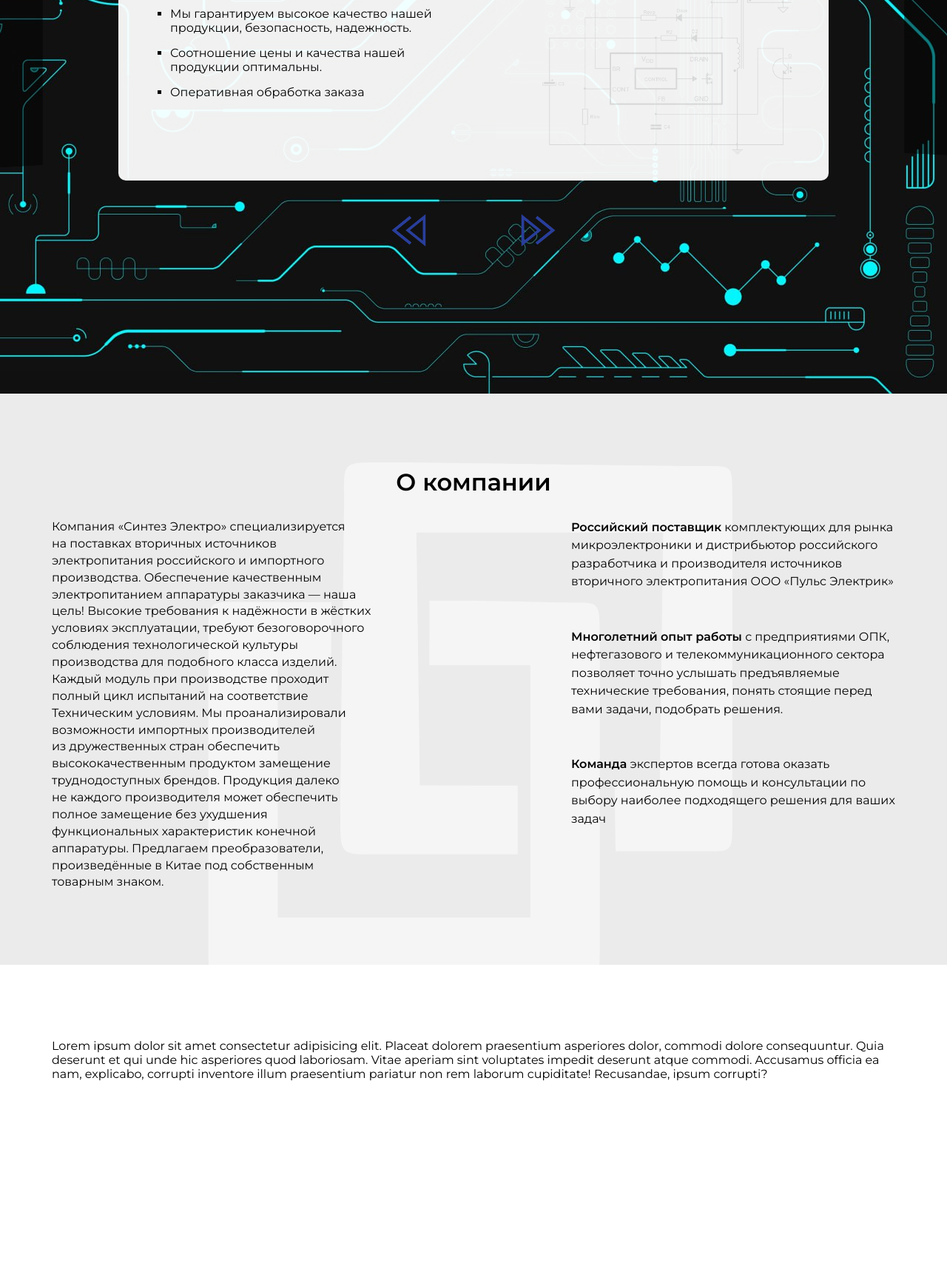
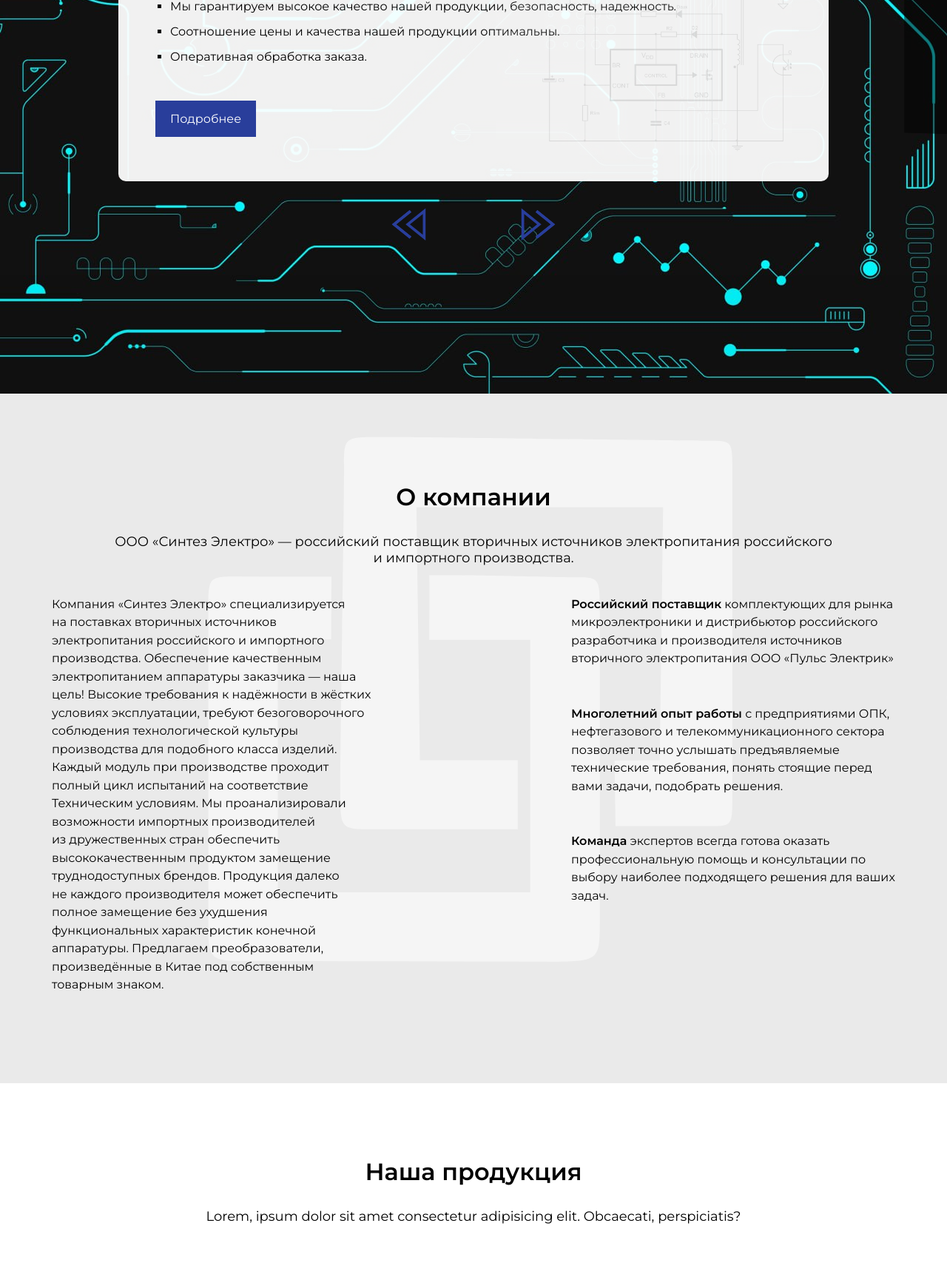
Before and after one commit to Vretypo/sntz-wbst, a plain HTML site: page index.html in a window 1280 px wide. Shown: the part 368-2098 px from the top of the page at 74% size. Before the commit the page ends 1929 px from the top, so only its background shows below. Drawn offline with nearby package versions, Linux system fonts and the light colour scheme; a web font is replaced by a local one.

Commit message:
fix some minor css issues

```diff
--- a/index.html
+++ b/index.html
@@ -25,7 +25,7 @@
 								id="path1" sodipodi:nodetypes="cccccccccccccccczcccccccccccccccccccccccccccccccccczzczzczzczzccc" />
 						</g>
 					</svg>
-					<span class="logo-text">СИНТЕЗ ЭЛЕКТРО</span>
+					<h1 class="logo-text">СИНТЕЗ ЭЛЕКТРО</h1>
 				</a>
 				<nav class="navigation">
 					<ul class="nav-list">
@@ -61,7 +61,7 @@
 			<div class="swiper">
 				<div class="swiper-wrapper">
 					<div class="swiper-slide">
-						<div class="carousel-item-card">
+						<div class="carousel-item-card carousel-advantages">
 							<div class="item-card-title"><span>Почему именно "Синтез Электро"?</span></div>
 							<div class="item-card-content">
 								<div class="item-card-description">
@@ -69,7 +69,7 @@
 										<li class="advantage-item">Мы гарантируем высокое качество нашей продукции, безопасность,
 											надежность.</li>
 										<li class="advantage-item">Соотношение цены и качества нашей продукции оптимальны.</li>
-										<li class="advantage-item">Оперативная обработка заказа</li>
+										<li class="advantage-item">Оперативная обработка заказа.</li>
 									</ul>
 									<button class="primary-btn">Подробнее</button>
 								</div>
@@ -78,32 +78,21 @@
 					</div>
 					<div class="swiper-slide">
 						<div class="carousel-item-card">
-							<div class="item-card-title"><span>Почему именно "Синтез Электро 2"?</span></div>
 							<div class="item-card-content">
-								<div class="item-card-description">
-									<ul class="advantage-list">
-										<li class="advantage-item">Мы гарантируем высокое качество нашей продукции, безопасность,
-											надежность.</li>
-										<li class="advantage-item">Соотношение цены и качества нашей продукции оптимальны.</li>
-										<li class="advantage-item">Оперативная обработка заказа</li>
-									</ul>
+								<div class="item-card-description production-slide">
+									<div class="production-slide-descr">
+										Lorem ipsum dolor sit amet consectetur adipisicing elit. Voluptas, commodi.
+									</div>
+									<div class="production-slide-img">
+										<img src="assets/carousel/production/1.jpg" alt="">
+									</div>
 								</div>
 							</div>
 						</div>
 					</div>
 					<div class="swiper-slide">
-						<div class="carousel-item-card">
-							<div class="item-card-title"><span>Почему именно "Синтез Электро 3"?</span></div>
-							<div class="item-card-content">
-								<div class="item-card-description">
-									<ul class="advantage-list">
-										<li class="advantage-item">Мы гарантируем высокое качество нашей продукции, безопасность,
-											надежность.</li>
-										<li class="advantage-item">Соотношение цены и качества нашей продукции оптимальны.</li>
-										<li class="advantage-item">Оперативная обработка заказа</li>
-									</ul>
-								</div>
-							</div>
+						<div class="carousel-item-card carousel-partnership">
+							123
 						</div>
 					</div>
 				</div>
@@ -150,7 +139,9 @@
 		<section class="about">
 			<div class="container">
 				<div class="about-content">
-					<h1 class="about-title">О компании</h1>
+					<h2 class="about-title">О компании</h2>
+					<p class="about-subtitle">ООО &laquo;Синтез Электро&raquo;&nbsp;&mdash; российский поставщик вторичных источников
+						электропитания российского и&nbsp;импортного производства.</p>
 					<div class="about-body">
 						<div class="about-body-desc">
 							Компания &laquo;Синтез Электро&raquo; специализируется на&nbsp;поставках вторичных источников
@@ -178,7 +169,7 @@
 
 							<p class="advantages-item"><span>Команда</span> экспертов всегда готова оказать профессиональную помощь и
 								консультации по выбору наиболее
-								подходящего решения для ваших задач</p>
+								подходящего решения для ваших задач.</p>
 						</div>
 					</div>
 				</div>
@@ -186,10 +177,10 @@
 		</section>
 		<section class="production">
 			<div class="container">
-				Lorem ipsum dolor sit amet consectetur adipisicing elit. Placeat dolorem praesentium asperiores dolor, commodi
-				dolore consequuntur. Quia deserunt et qui unde hic asperiores quod laboriosam. Vitae aperiam sint voluptates
-				impedit deserunt atque commodi. Accusamus officia ea nam, explicabo, corrupti inventore illum praesentium
-				pariatur non rem laborum cupiditate! Recusandae, ipsum corrupti?
+				<div class="production-body">
+					<h2 class="production-title">Наша продукция</h2>
+					<p class="production-subtitle">Lorem, ipsum dolor sit amet consectetur adipisicing elit. Obcaecati, perspiciatis?</p>
+				</div>
 			</div>
 		</section>
 		<div class="btn-up btn-up_hide"></div>
--- a/index.js
+++ b/index.js
@@ -4,7 +4,7 @@ const swiper = new Swiper('.swiper', {
   loop: true,
 	effect: 'coverflow',
 	autoplay: {
-		delay: 4000,
+		delay: 400000,
 		pauseOnMouseEnter: true,
 	},
 
--- a/styles/about.css
+++ b/styles/about.css
@@ -1,16 +1,15 @@
 .about {
-	padding: 100px 0;
+	padding: 120px 0;
 	background-color: #f5f5f5;
 	position: relative;
   z-index: 1;
 }
 .about-content {
-
 }
 .about::before {
 	content: "";
   position: absolute;
-  top: -30px;
+  top: -160px;
   left: 0;
   width: 100%;
   height: 100%;
@@ -21,13 +20,19 @@
 	background-repeat: no-repeat;
 	background-position-x: center;
 	background-position-y: 33%;
-	padding-bottom: 30px;
+	padding-bottom: 160px;
 
 }
 .about-title {
 	font-size: 32px;
 	text-align: center;
 	margin-bottom: 30px;
+}
+.about-subtitle {
+	padding: 0 30px;
+	text-align: center;
+	font-size: 18px;
+	margin-bottom: 40px;
 }
 .about-body {
 	display: grid;
@@ -37,7 +42,7 @@
 }
 .about-body-desc {
 	grid-area: 1 / 1 / 2 / 3;
-	line-height: 143%;
+	line-height: 153%;
 }
 .about-body-divider {
 	grid-area: 1 / 3 / 2 / 4;
--- a/styles/carousel.css
+++ b/styles/carousel.css
@@ -80,14 +80,17 @@
 
 
 .carousel-item-card {
-	position: relative;
 	margin: auto;
 	padding: 60px 50px;
 	width: 75%;
 	background-color: rgba(255, 255, 255, 0.94);
 	border-radius: 10px;
 }
-.carousel-item-card::before {
+
+.carousel-advantages {
+	position: relative;
+}
+.carousel-advantages::before {
 	content: '';
 	position: absolute;
 	width: 400px;
@@ -110,7 +113,24 @@
 .item-card-content {
 }
 .item-card-description {
-	max-width: 400px;
+}
+
+.production-slide {
+	display: grid;
+	grid-template-columns: repeat(5, 1fr);
+	grid-column-gap: 30px;
+}
+
+.production-slide-descr {
+	grid-area: 1 / 1 / 2 / 4;
+}
+.production-slide-img {
+	grid-area: 1 / 4 / 2 / 6;
+}
+
+.production-slide-img img {
+	width: 100%;
+	object-fit: cover;
 }
 
 .advantage-list {
@@ -139,3 +159,25 @@
 .advantage-list {
 	margin-bottom: 50px;
 }
+
+.carousel-partnership {
+	position: relative;
+	height: 400px;
+	background-image: url(/assets/carousel/partnership.jpg);
+	background-size: cover;
+	background-position: center;
+	background-repeat: no-repeat;
+	z-index: 1;
+}
+
+.carousel-partnership::before {
+	position: absolute;
+	content: '';
+	top: 0;
+	left: 0;
+	width: 100%;
+	height: 100%;
+	background-color: #000;
+	opacity: .3;
+	z-index: -1;
+}
--- a/styles/header.css
+++ b/styles/header.css
@@ -1,6 +1,6 @@
 header {
-	/* position: sticky;
-	top: 0; */
+	position: sticky;
+	top: 0;
 }
 .header-content {
 	background-color: #fff;
--- a/styles/production.css
+++ b/styles/production.css
@@ -1,3 +1,15 @@
 .production {
 	padding: 100px 0;
 }
+
+.production-title {
+	font-size: 32px;
+	text-align: center;
+	margin-bottom: 30px;
+}
+.production-subtitle {
+	padding: 0 30px;
+	text-align: center;
+	font-size: 18px;
+	margin-bottom: 40px;
+}
```
Also changed, not shown: assets/carousel/partnership.jpg (added), assets/carousel/production/1.jpg (added).
